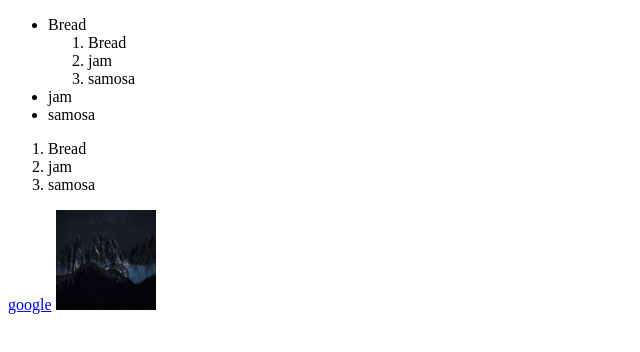
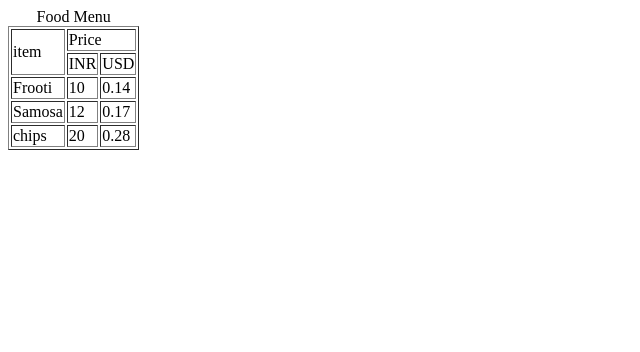
Before and after one commit to Balvantkushwaha/DeltaBatch, a plain HTML site: page list.html in a window 1280 px wide. Shown: the whole page, without its empty margins (0-640 px from the left). Drawn offline with Linux system fonts and the light colour scheme.

Commit message:
delta batch start code:

```diff
--- a/list.html
+++ b/list.html
@@ -1,29 +1,43 @@
 <!DOCTYPE html>
 <html lang="en">
+
 <head>
     <meta charset="UTF-8">
     <meta name="viewport" content="width=device-width, initial-scale=1.0">
     <title>list in html</title>
 </head>
+
 <body>
-     <ul type ="bulit">
-         <li> Bread
-            <ol type ="1">
-                <li> Bread </li>
-                <li> jam </li>
-                <li> samosa </li>
-            </ol>
-         </li>
-         <li> jam </li>
-         <li> samosa </li>
-     </ul>
+    <table border="black">
+        <caption> Food Menu
 
-     <ol type ="1">
-        <li> Bread </li>
-        <li> jam </li>
-        <li> samosa </li>
-    </ol>
-    <a href ="https://google.com">google</a>
-    <image src ="bg_1.jpg" alt ="Random image" height ="100px " width ="100px">
+        </caption>
+        <tr>
+            <td rowspan="2">item</td>
+            <td colspan="2">Price </td>
+
+        </tr>
+        <tr>
+            <td>INR</td>
+            <td>USD</td>
+
+        </tr>
+        <tr>
+            <td>Frooti</td>
+            <td>10</td>
+            <td>0.14</td>
+        </tr>
+        <tr>
+            <td>Samosa</td>
+            <td>12</td>
+            <td>0.17</td>
+        </tr>
+        <tr>
+            <td>chips</td>
+            <td>20</td>
+            <td>0.28</td>
+        </tr>
+    </table>
 </body>
+
 </html>
```
Also changed, not shown: day4.html (added, +22 -0 lines), inputfeil.html (added, +11 -0 lines).
